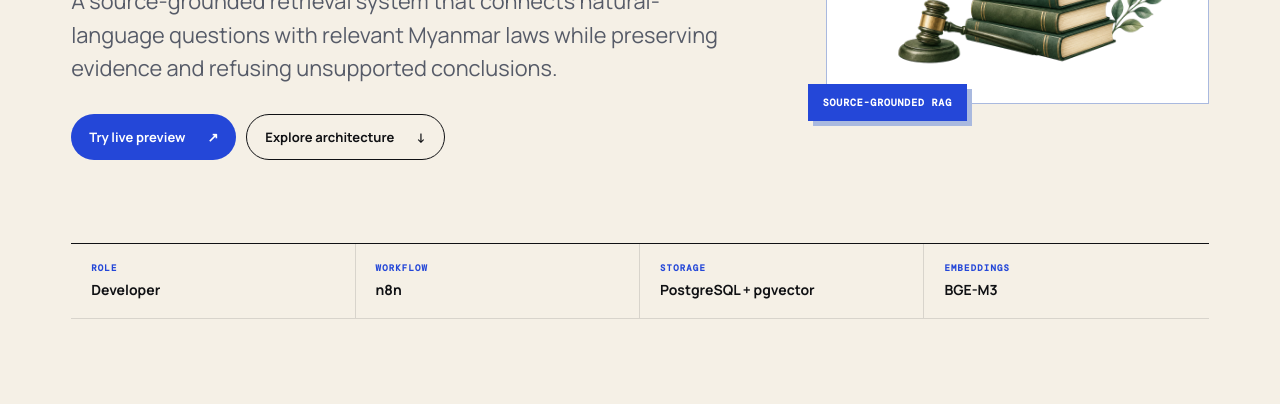
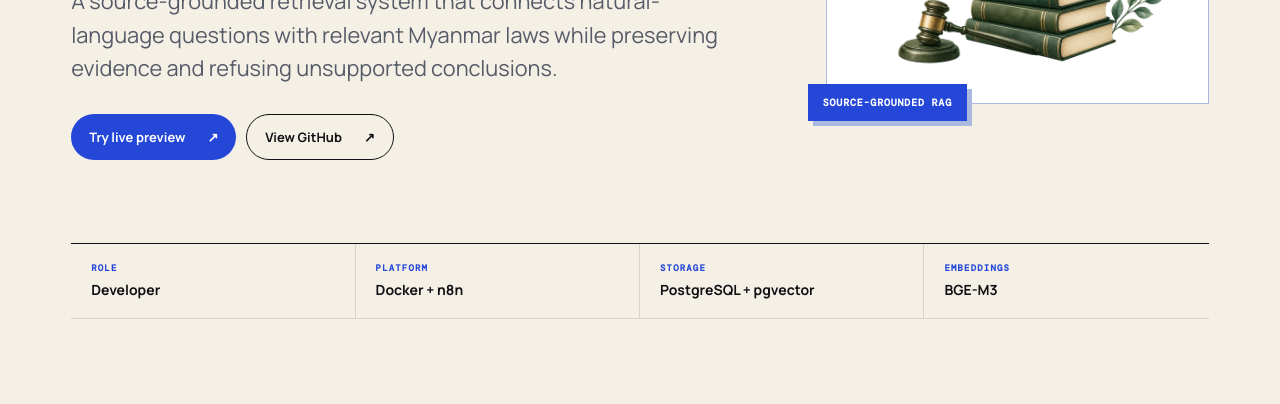
Before and after one commit to Monmyattheingi/My-Portfolio, a plain HTML site: page legal-insight.html in a window 1280 px wide. Shown: the part 365-769 px from the top of the page. Drawn offline with nearby package versions, Linux system fonts and the light colour scheme; a web font is replaced by a local one.

Commit message:
Link Legal Insight source repository

```diff
--- a/legal-insight.html
+++ b/legal-insight.html
@@ -27,7 +27,7 @@
         <p class="case-lead">A source-grounded retrieval system that connects natural-language questions with relevant Myanmar laws while preserving evidence and refusing unsupported conclusions.</p>
         <div class="case-actions">
           <a class="button primary" href="projects/legal/index.html">Try live preview <span>↗</span></a>
-          <a class="button secondary" href="#architecture">Explore architecture <span>↓</span></a>
+          <a class="button secondary" href="https://github.com/Monmyattheingi/legal-insight-rag" target="_blank" rel="noopener noreferrer">View GitHub <span>↗</span></a>
         </div>
       </div>
       <aside class="hero-aside legal">
@@ -36,7 +36,7 @@
       </aside>
       <div class="case-meta" aria-label="Project details">
         <div><span>Role</span><strong>Developer</strong></div>
-        <div><span>Workflow</span><strong>n8n</strong></div>
+        <div><span>Platform</span><strong>Docker + n8n</strong></div>
         <div><span>Storage</span><strong>PostgreSQL + pgvector</strong></div>
         <div><span>Embeddings</span><strong>BGE-M3</strong></div>
       </div>
```
